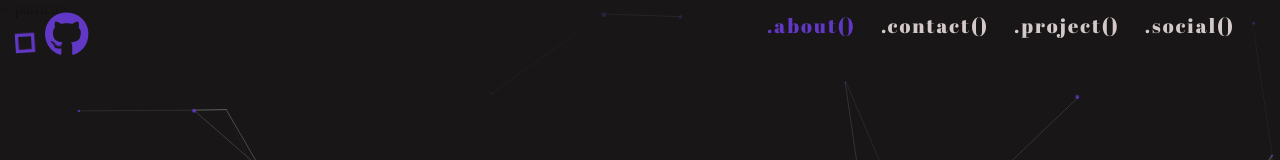
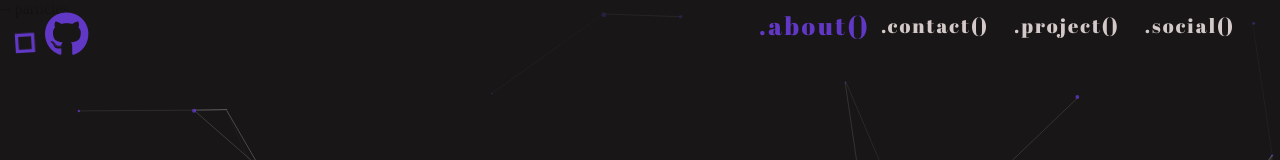
Before and after one commit to BastienVanhove/Portfolio, a Vue app: page / in a window 1280 px wide. Shown: the top 160 px of the page. Built offline with nearby package versions, Linux system fonts and the light colour scheme.

Commit message:
end structure

```diff
--- a/src/components/navbar/navbar.vue
+++ b/src/components/navbar/navbar.vue
@@ -36,6 +36,7 @@
         color: var(--style-color)
     }
     .active{
+        transform: scale(1.25);
         color: var(--style-color);
     }
     .githubLogo{
```
